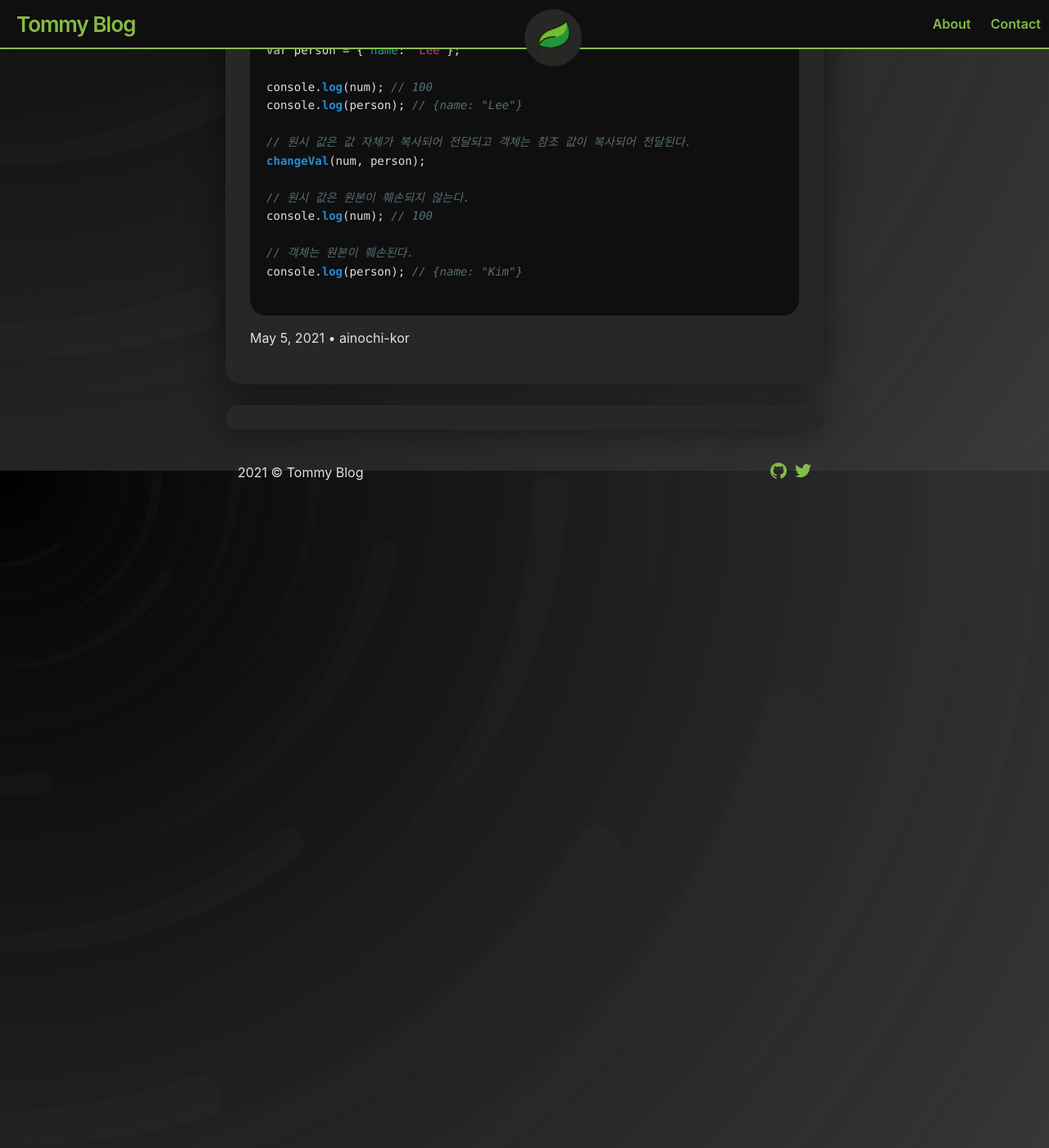
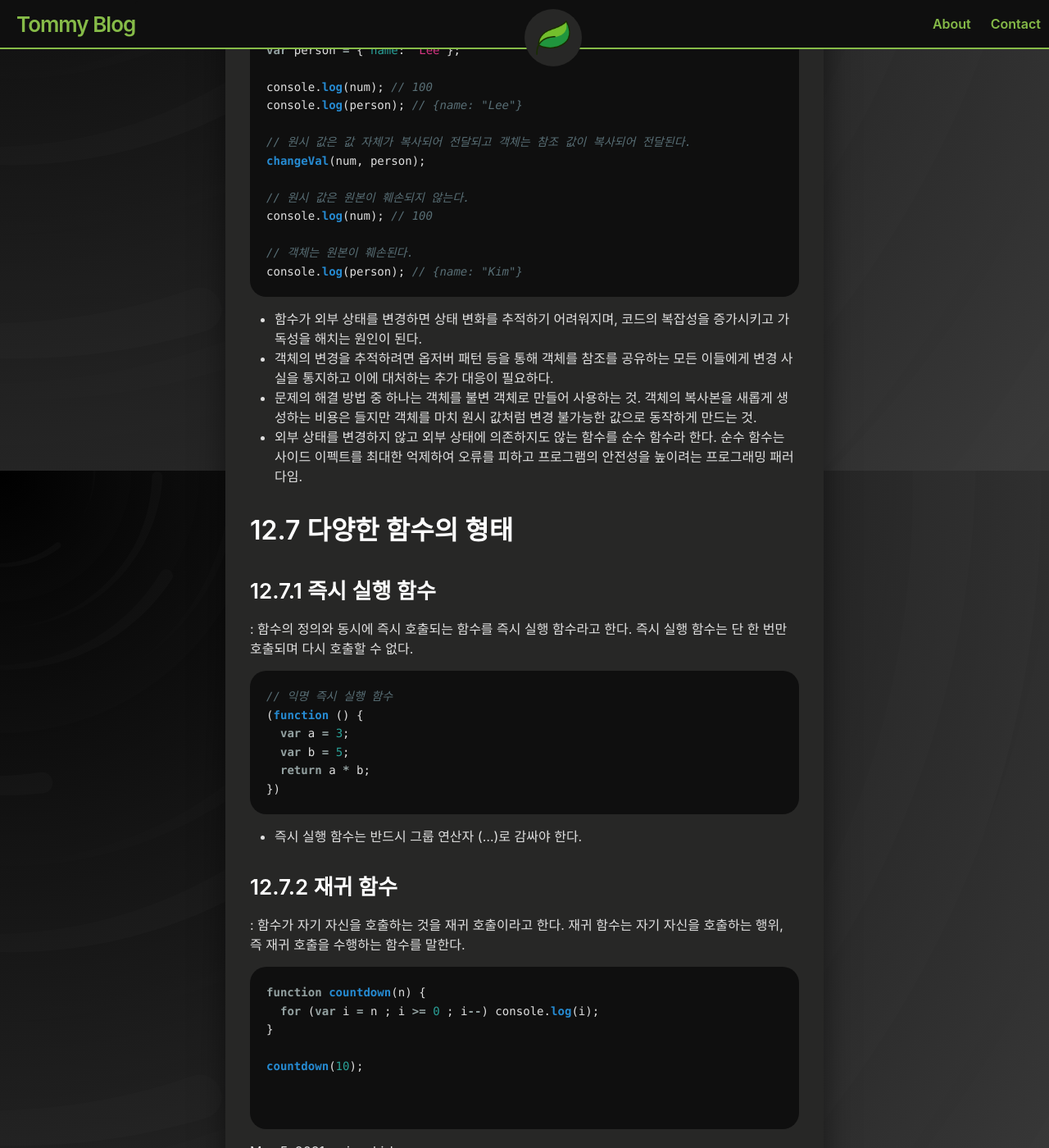
Before and after one commit to ainochi-kor/ainochi-kor.github.io, a Jekyll site: the page built from _posts/ModernJS/2021-05-05-12장_함수.md, in a window 1280 px wide and 1400 px high, scrolled down 8066 px. Shown: the whole window at 82% size. Built offline with Jekyll 4.4.1, drawn with Linux system fonts in a browser that asks for light colours; a script that is not in the unit is left out.

Commit message:
modified by Tommy 12장 함수

````diff
--- a/_posts/ModernJS/2021-05-05-12장_함수.md
+++ b/_posts/ModernJS/2021-05-05-12장_함수.md
@@ -322,5 +322,36 @@ console.log(num); // 100
 
 // 객체는 원본이 훼손된다.
 console.log(person); // {name: "Kim"}
+```
+
+- 함수가 외부 상태를 변경하면 상태 변화를 추적하기 어려워지며, 코드의 복잡성을 증가시키고 가독성을 해치는 원인이 된다.
+- 객체의 변경을 추적하려면 옵저버 패턴 등을 통해 객체를 참조를 공유하는 모든 이들에게 변경 사실을 통지하고 이에 대처하는 추가 대응이 필요하다.
+- 문제의 해결 방법 중 하나는 객체를 불변 객체로 만들어 사용하는 것. 객체의 복사본을 새롭게 생성하는 비용은 들지만 객체를 마치 원시 값처럼 변경 불가능한 값으로 동작하게 만드는 것.
+- 외부 상태를 변경하지 않고 외부 상태에 의존하지도 않는 함수를 순수 함수라 한다. 순수 함수는 사이드 이펙트를 최대한 억제하여 오류를 피하고 프로그램의 안전성을 높이려는 프로그래밍 패러다임.
+
+## 12.7 다양한 함수의 형태
+
+### 12.7.1 즉시 실행 함수
+: 함수의 정의와 동시에 즉시 호출되는 함수를 즉시 실행 함수라고 한다. 즉시 실행 함수는 단 한 번만 호출되며 다시 호출할 수 없다.
+``` js
+// 익명 즉시 실행 함수
+(function () {
+  var a = 3;
+  var b = 5;
+  return a * b;
+})
+```
+- 즉시 실행 함수는 반드시 그룹 연산자 (...)로 감싸야 한다.
+
+### 12.7.2 재귀 함수
+: 함수가 자기 자신을 호출하는 것을 재귀 호출이라고 한다. 재귀 함수는 자기 자신을 호출하는 행위, 즉 재귀 호출을 수행하는 함수를 말한다.
+
+``` js
+function countdown(n) {
+  for (var i = n ; i >= 0 ; i--) console.log(i);
+}
+
+countdown(10);
+
 
 ```
````
